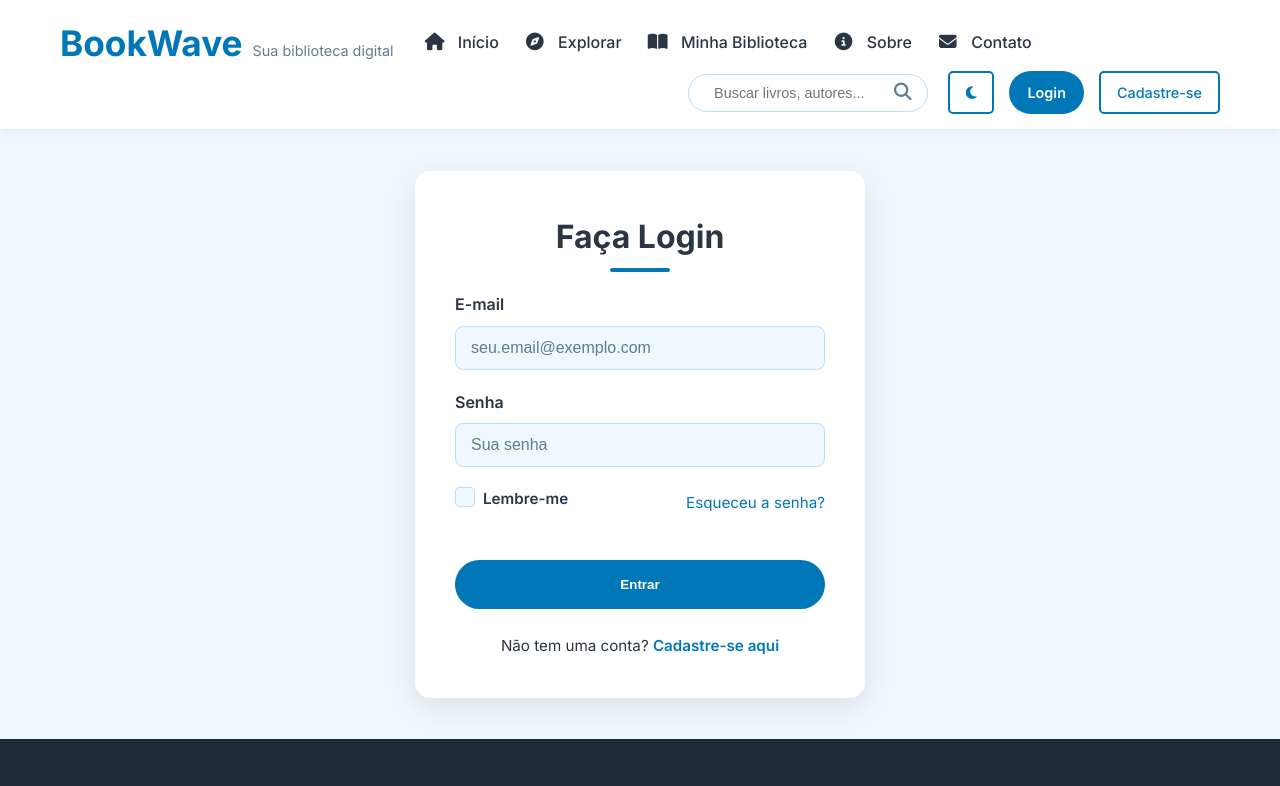
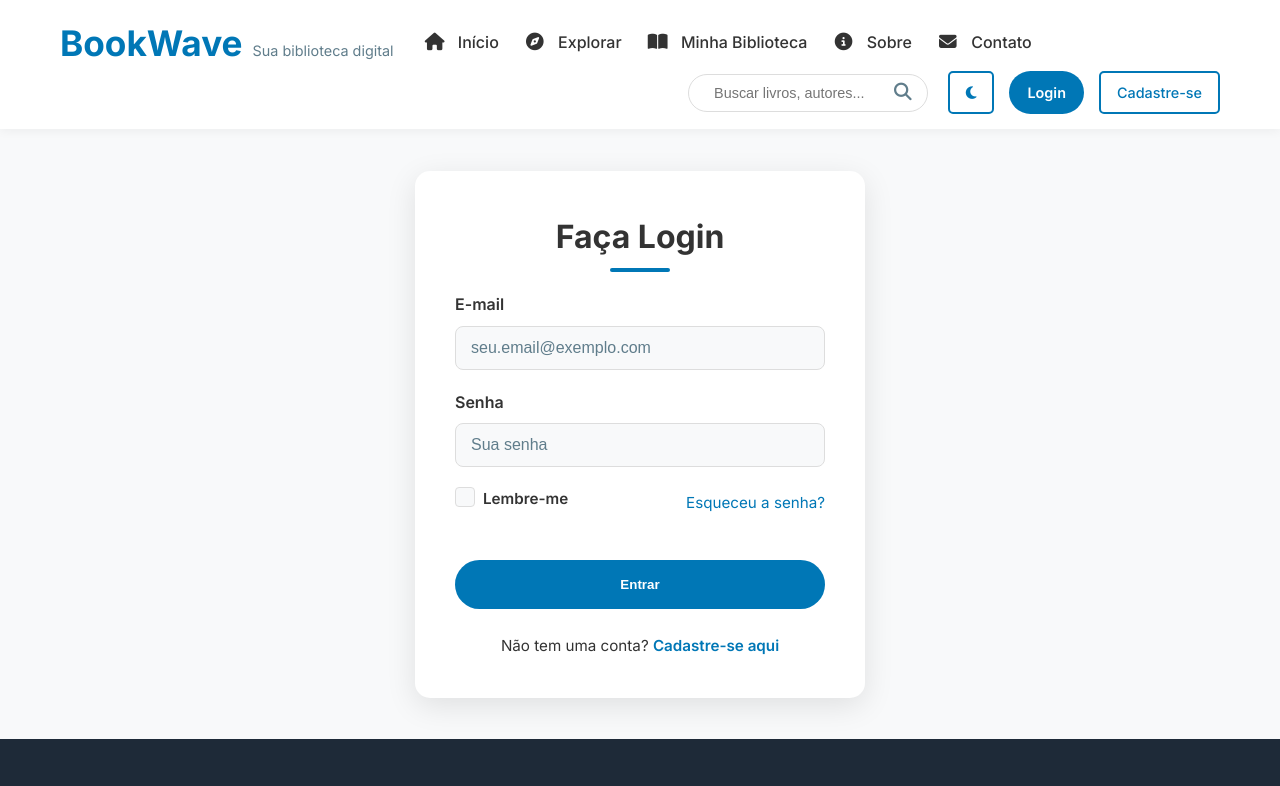
Before and after one commit to cameron-gif/bookwave, a plain HTML site: page login.html in a window 1280 px wide. Shown: the top 786 px of the page. Drawn offline with Linux system fonts and the light colour scheme.

Commit message:
Update about.css

```diff
--- a/about.css
+++ b/about.css
@@ -1,4 +1,27 @@
 /* about.css */
+
+:root { /* ou body { ... } */
+  --primary-color: #0077b6;
+  --secondary-color: #00b4d8;
+  /* ...outras variáveis... */
+
+  --text-color-dark: #333; /* <-- Mude para um cinza escuro ou preto */
+  --text-color-light: #555; /* <-- Mude para um cinza médio */
+  --card-bg: #ffffff; /* Geralmente branco para o modo claro */
+  --bg-light: #f8f9fa; /* Geralmente um branco suave para o modo claro */
+  --shadow-color: rgba(0,0,0,0.1);
+  --search-border-color: #ddd;
+}
+
+body.dark-theme {
+    --text-color-dark: #f0f0f0; /* Branco ou cinza bem claro para o dark theme */
+    --text-color-light: #b0b0b0; /* Cinza claro para o dark theme */
+    --card-bg: #1A273F; /* Azul escuro/quase preto para o dark theme */
+    --bg-light: #1A273F; /* Azul escuro/quase preto para o dark theme */
+    --shadow-color: rgba(0,0,0,0.4);
+    --search-border-color: #3B536E;
+    /* ...outras sobrescrições para o dark theme... */
+  }
 
 .about-page .main-content {
     padding-top: 40px;
```
